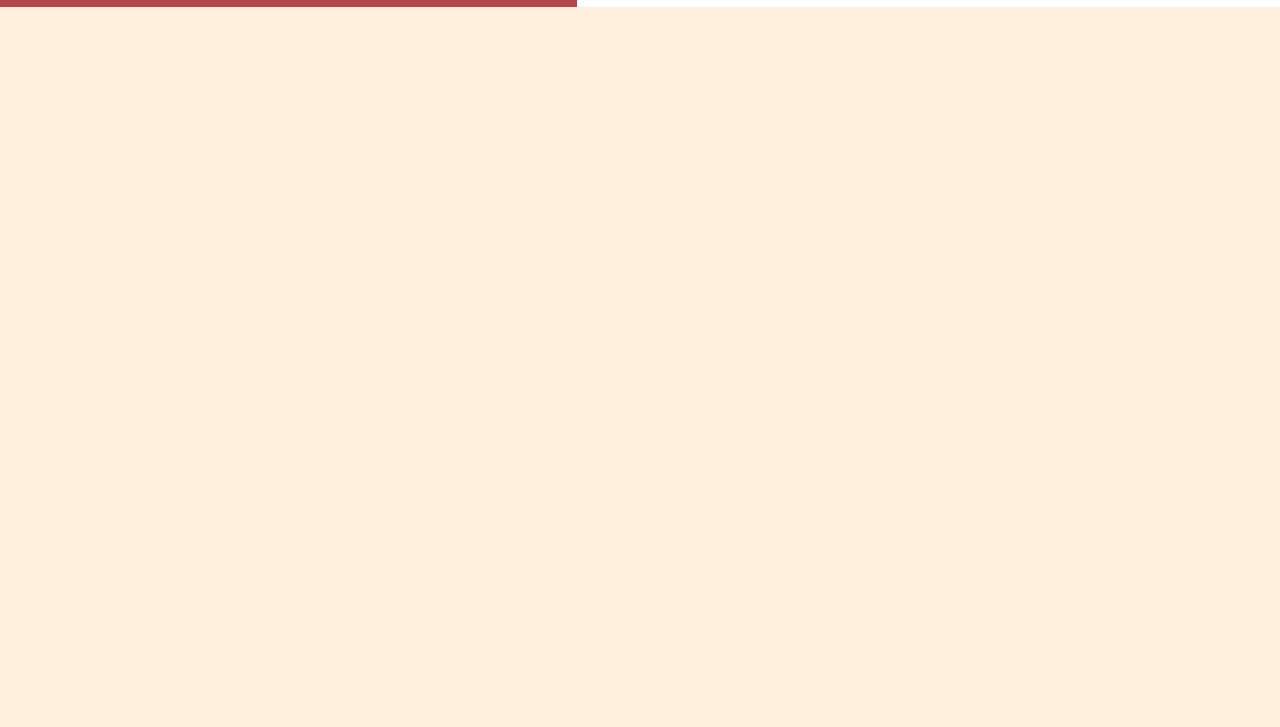
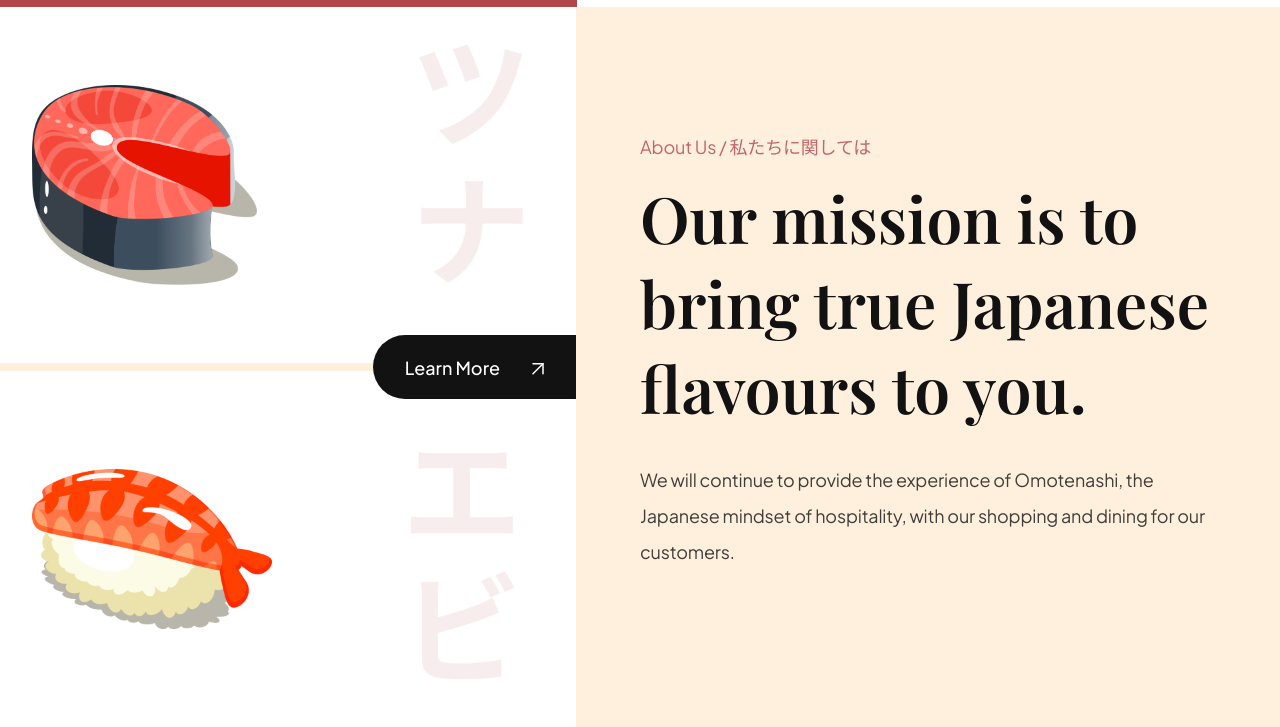
Before and after one commit to HD-40307g/sushiman, a plain HTML site: page index.html in a window 1280 px wide. Shown: the part 791-1518 px from the top of the page. Before the commit the page ends 800 px from the top, so only its background shows below. Drawn offline with nearby package versions, Linux system fonts and the light colour scheme.

Commit message:
Add about us section and styling

```diff
--- a/css/sections/about.css
+++ b/css/sections/about.css
@@ -0,0 +1,73 @@
+.about-us {
+    display: flex;
+    min-height: 720px;
+    overflow: hidden;
+}
+
+.about-us__image {
+    flex: 1;
+    display: flex;
+    flex-direction: column;
+    justify-content: center;
+    background: var(--color-white);
+    position: relative;
+}
+
+.about-us__image div {
+    padding: 32px;
+    flex: 1;
+    display: flex;
+    align-items: center;
+    background-position: center;
+    background-repeat: no-repeat;
+    background-size: contain;
+}
+
+.about-us__image-sushi3 {
+    border-bottom: 8px solid var(--color-creamson);
+    background-image: url(../../assets/about_bg1.png);
+}
+
+.about-us__image-sushi2 {
+    background-image: url(../../assets/about_bg2.png);
+}
+
+.about-us__image-sushi3 img {
+    width: 225px;
+    height: 200px;
+}
+
+.about-us__image-sushi2 img {
+    width: 240px;
+    height: 160px;
+}
+
+.about-us__button {
+    position: absolute;
+    right: 0;
+    padding: 12px 32px;
+    min-height: 64px;
+    background: var(--secondary-color);
+    border-radius: 32px 0 0 32px;
+    border: 0;
+    outline: 0;
+    color: #fff;
+    font-family: var(--plus-jakarta-sans);
+    font-weight: 500;
+    font-size: 18px;
+    line-height: 23px;
+    cursor: pointer;
+}
+
+.about-us__button img {
+    object-fit: contain;
+    margin-left: 32px;
+}
+
+.about-us__content {
+    padding: 64px;
+    flex: 1;
+    display: flex;
+    justify-content: center;
+    flex-direction: column;
+}
--- a/index.html
+++ b/index.html
@@ -54,5 +54,21 @@
       </div>
     </div>
   </section>
+  <section class="about-us" id="about-us">
+    <div class="about-us__image">
+      <div class="about-us__image-sushi3">
+        <img src="assets/sushi-3.png" alt="sushi">
+      </div>
+      <button class="about-us__button">Learn More<img src="assets/arrow-up-right.svg" alt="Learn more" /></button>
+      <div class="about-us__image-sushi2">
+        <img src="assets/sushi-2.png" alt="sushi">
+      </div>
+    </div>
+    <div class="about-us__content">
+      <p class="sushi__subtitle">About Us / 私たちに関しては</p>
+      <h3 class="sushi__title">Our mission is to bring true Japanese flavours to you.</h3>
+      <p class="sushi__description">We will continue to provide the experience of Omotenashi, the Japanese mindset of hospitality, with our shopping and dining for our customers.</p>
+    </div>
+  </section>
 </body>
 </html>
```
